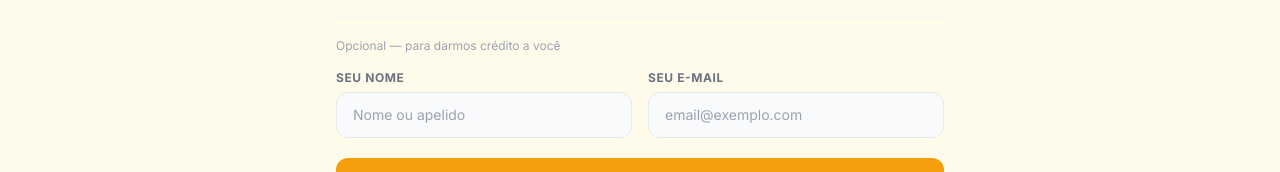
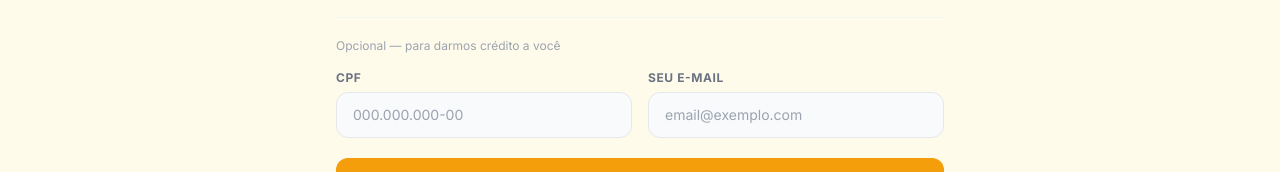
Before and after one commit to 25078825/Tem-na-cozinhaMA, a React (Vite) app: page /sugerir in a window 1280 px wide. Shown: the part 774-946 px from the top of the page. Built offline with nearby package versions, Linux system fonts and the light colour scheme; a web font is replaced by a local one.

Commit message:
trocar nome por CPF no formulário de sugestão

```diff
--- a/src/pages/SugerirReceita.jsx
+++ b/src/pages/SugerirReceita.jsx
@@ -8,7 +8,7 @@ const FIELD = 'w-full px-4 py-3 text-sm bg-gray-50 border border-gray-200 rounde
 export default function SugerirReceita() {
   const [form, setForm] = useState({
     nome: '', descricao: '', ingredientes: '', modoPreparo: '',
-    nomeAutor: '', emailAutor: '',
+    nomeAutor: '', emailAutor: '', cpfAutor: '',
   })
   const [status, setStatus] = useState(null) // null | 'sending' | 'ok' | 'erro'
 
@@ -22,7 +22,7 @@ export default function SugerirReceita() {
     try {
       await api.post('/sugestoes', form)
       setStatus('ok')
-      setForm({ nome: '', descricao: '', ingredientes: '', modoPreparo: '', nomeAutor: '', emailAutor: '' })
+      setForm({ nome: '', descricao: '', ingredientes: '', modoPreparo: '', nomeAutor: '', emailAutor: '', cpfAutor: '' })
     } catch {
       setStatus('erro')
     }
@@ -130,15 +130,15 @@ export default function SugerirReceita() {
             <div className="grid grid-cols-1 sm:grid-cols-2 gap-4">
               <div>
                 <label className="block text-xs font-bold text-gray-500 uppercase tracking-wider mb-1.5">
-                  Seu nome
+                  CPF
                 </label>
                 <input
                   type="text"
-                  value={form.nomeAutor}
-                  onChange={set('nomeAutor')}
-                  placeholder="Nome ou apelido"
+                  value={form.cpfAutor}
+                  onChange={set('cpfAutor')}
+                  placeholder="000.000.000-00"
                   className={FIELD}
-                  maxLength={100}
+                  maxLength={14}
                 />
               </div>
               <div>
```
Also changed, not shown: 1 other file (tests, documents, lock files or other folders).
